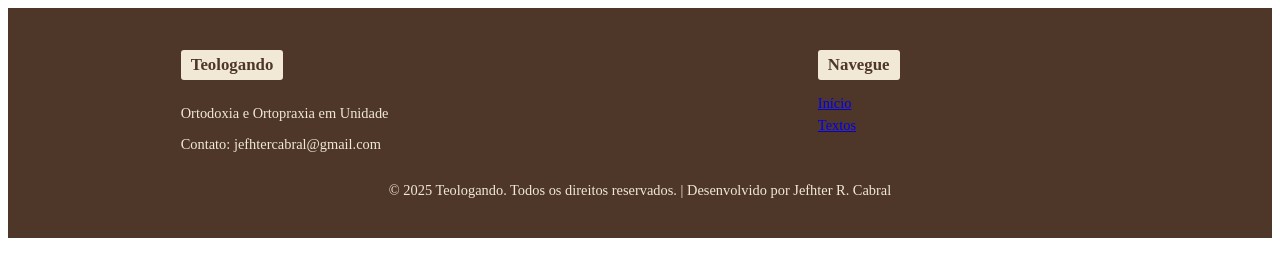
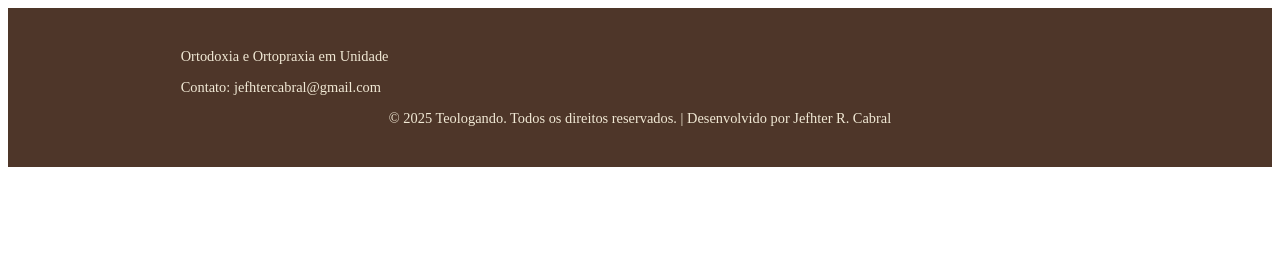
Before and after one commit to jefhter/teologando, a plain HTML site: page src/components/footer.html in a window 1280 px wide. Drawn offline with Linux system fonts and the light colour scheme.

Commit message:
up: reestruturação do footer

```diff
--- a/src/components/footer.html
+++ b/src/components/footer.html
@@ -6,34 +6,11 @@
 <body>
     <footer>
         <div class="footer-container">
-
             <div class="footer-col brand-info">
-                <h3>Teologando</h3>
                 <p>Ortodoxia e Ortopraxia em Unidade</p>
                 <p>Contato: jefhtercabral@gmail.com</p>
             </div>
-
-            <div class="footer-col quick-links">
-                <h3 data-tipo="comum">Navegue</h3>
-                <ul>
-                    <li><a href="https://jefhter.github.io/teologando/">Início</a></li>
-                    <!-- <li><a href="https://jefhter.github.io/teologando/src/pages/about.html">Sobre</a></li> -->
-                    <li><a href="https://jefhter.github.io/teologando/src/pages/articles.html">Textos</a></li>
-                </ul>
-            </div>
-
-            <!-- <div class="footer-col legal-social">
-                <h4>Jurídico</h4>
-                <ul>
-                    <li><a href="#">Política de Privacidade</a></li>
-                    <li><a href="#">Termos de Uso</a></li>
-                </ul>
-                <div class="social-icons">
-                    </div>
-            </div> -->
-
         </div>
-
         <div class="footer-copyright">
             <p>© 2025 Teologando. Todos os direitos reservados. | Desenvolvido por Jefhter R. Cabral</p>
         </div>
--- a/src/css/footer.css
+++ b/src/css/footer.css
@@ -12,11 +12,8 @@ footer {
 }
 
 .footer-container {
-    display: flex;
-    max-width: 1200px;
     margin: 0 auto;
     padding: 0 20px;
-    justify-content: space-between;
 }
 
 .footer-col {
@@ -26,30 +23,6 @@ footer {
     flex-grow: 1;
 }
 
-.footer-col ul {
-    list-style: none;
-    padding: 0;
-    margin-top: 5px;
-}
-
-.footer-col li {
-    margin-bottom: 5px;
-}
-
-footer h3 {
-    display: inline-block;
-    background-color: var(--color-background-light);
-    color: var(--color-text-dark);
-    padding: 5px 10px;
-    border-radius: 3px;
-    margin-bottom: 10px;
-}
-
-footer h4 {
-    color: var(--color-background-light);
-    margin-bottom: 10px;
-}
-
 .footer-copyright {
     text-align: center;
     margin: 10px;
```
